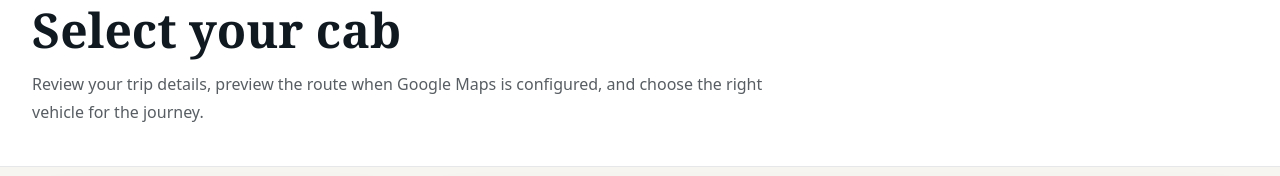
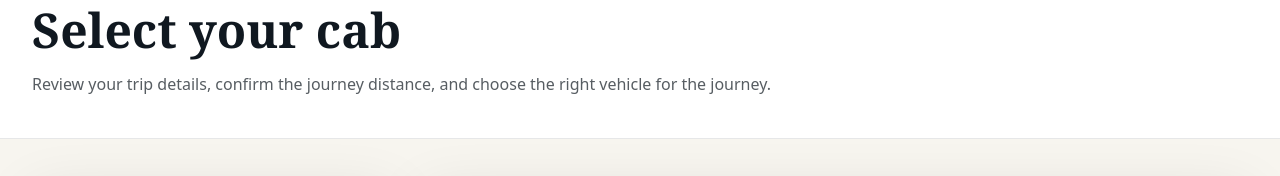
Before and after one commit to vekaashsenha/cab-hailing-, a Next.js app: page /rides in a window 1280 px wide. Shown: the part 147-323 px from the top of the page. Built offline with nearby package versions, Linux system fonts and the light colour scheme; a web font is replaced by a local one.

Commit message:
Clean customer-facing UI copy

```diff
--- a/app/rides/page.tsx
+++ b/app/rides/page.tsx
@@ -89,7 +89,7 @@ export default function RidesPage() {
     <PageShell
       eyebrow="Available rides"
       title="Select your cab"
-      copy="Review your trip details, preview the route when Google Maps is configured, and choose the right vehicle for the journey."
+      copy="Review your trip details, confirm the journey distance, and choose the right vehicle for the journey."
     >
       <div className="grid gap-8 lg:grid-cols-[360px_1fr]">
         <aside className="space-y-6">
@@ -202,7 +202,7 @@ function TripDistanceControls({
           <p className="text-ink/60">Estimated route KM</p>
           <p className="mt-1 text-lg font-semibold">{routeKm > 0 ? formatKm(routeKm) : "Not available yet"}</p>
           <p className="mt-1 text-ink/60">
-            {trip.routeKm ? "Using Google Maps route distance." : "Enter estimated KM below if Maps is unavailable."}
+            {trip.routeKm ? "Route distance calculated." : "Enter estimated KM below if you want to adjust the distance."}
           </p>
         </div>
 
```
